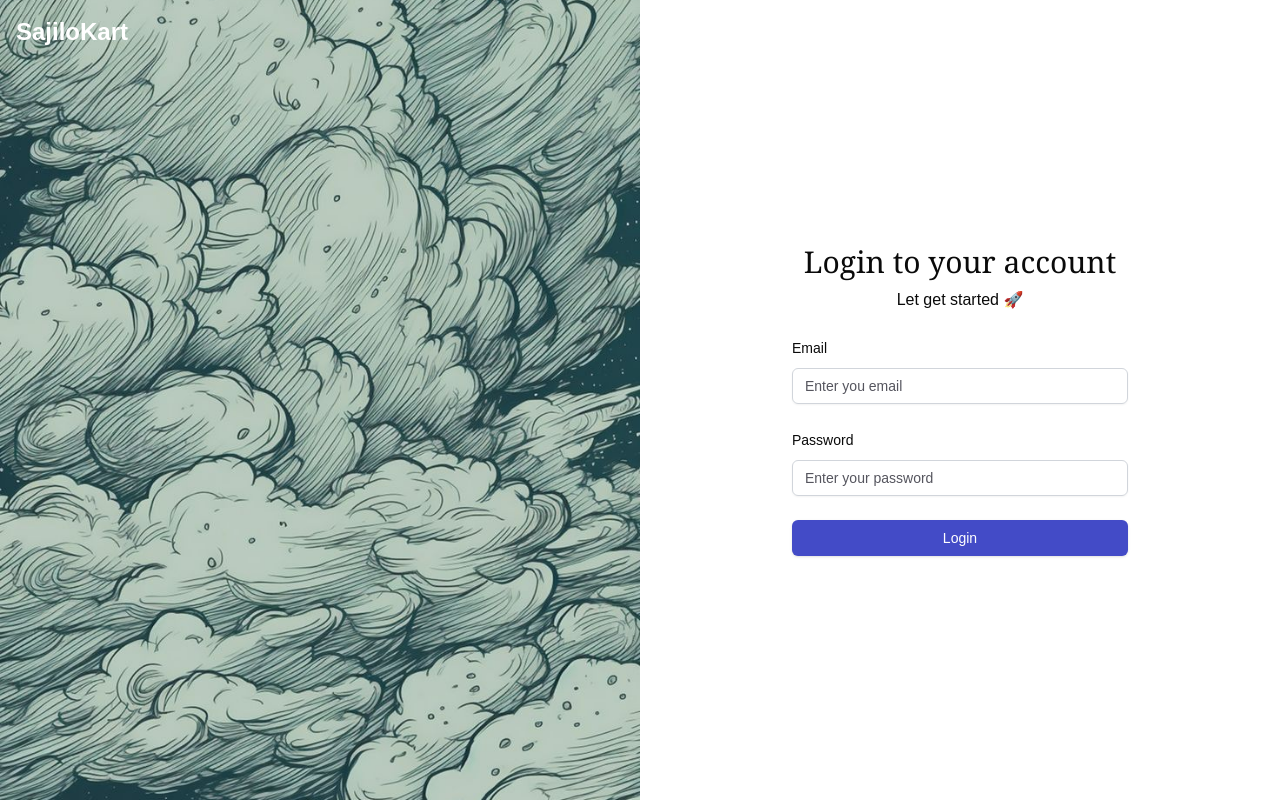
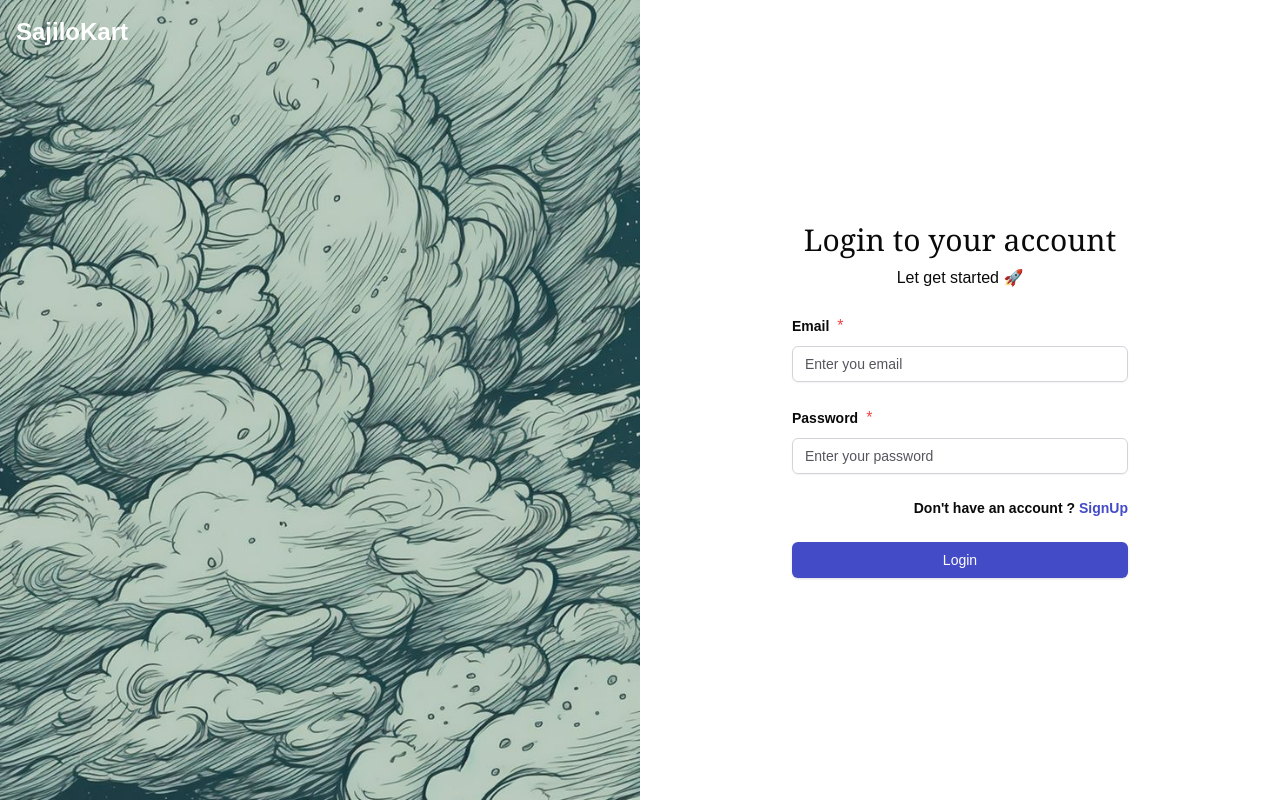
Before and after one commit to PramisGrg/Sajilokart-frontend, a Next.js app: page /auth/login in a window 1280 px wide. Built offline with nearby package versions, Linux system fonts and the light colour scheme.

Commit message:
feat: login with zod and react-hook-form

```diff
--- a/app/auth/login/page.tsx
+++ b/app/auth/login/page.tsx
@@ -1,11 +1,28 @@
+"use client";
 import Image from "next/image";
 import React from "react";
 import loginImage from "@/public/cloud.jpeg";
 import { Input } from "@/components/ui/input";
 import { Button } from "@/components/ui/button";
 import { Label } from "@/components/ui/label";
+import Link from "next/link";
+import { zodResolver } from "@hookform/resolvers/zod";
+import { useForm } from "react-hook-form";
+import { loginSchema, TloginSchema } from "@/schemas/auth.schema";
 
 const Page = () => {
+  const {
+    register,
+    handleSubmit,
+    formState: { errors },
+  } = useForm<TloginSchema>({
+    resolver: zodResolver(loginSchema),
+  });
+
+  const onSubmit = (values: TloginSchema) => {
+    console.log(values);
+  };
+
   return (
     <div className="grid grid-cols-1 md:grid-cols-2">
       <div className="w-full relative">
@@ -25,7 +42,10 @@ const Page = () => {
       </div>
 
       <div className="flex justify-center items-center min-h-screen">
-        <div className="p-8 rounded-md space-y-6 min-w-[400px]">
+        <form
+          onSubmit={handleSubmit(onSubmit)}
+          className="p-8 rounded-md space-y-6 min-w-[400px]"
+        >
           <div className="space-y-2">
             <h1 className="text-center text-3xl font-serif">
               Login to your account
@@ -33,22 +53,43 @@ const Page = () => {
             <p className="text-center font-thin">Let get started 🚀</p>
           </div>
           <div className="space-y-2">
-            <Label>Email</Label>
+            <Label className="font-bold">Email</Label>
+            <span className="text-red-500 ml-2">*</span>
             <Input
+              {...register("email")}
               className="border border-gray-300"
               placeholder="Enter you email"
             />
+            {errors.email && (
+              <p className="text-red-500 text-sm">{errors.email.message}</p>
+            )}
           </div>
           <div className="space-y-2">
-            <Label>Password</Label>
+            <Label className="font-bold">Password</Label>
+            <span className="text-red-500 ml-2">*</span>
             <Input
+              {...register("password")}
               className="border border-gray-300"
               type="password"
               placeholder="Enter your password"
             />
+            {errors.password && (
+              <p className="text-red-500 text-sm">{errors.password.message}</p>
+            )}
           </div>
-          <Button className="w-full">Login</Button>
-        </div>
+          <div className="flex gap-1 text-sm justify-end">
+            <p className="font-bold">Don&apos;t have an account ?</p>
+            <Link
+              className="text-primary justify-end font-bold"
+              href={"/auth/register"}
+            >
+              SignUp
+            </Link>
+          </div>
+          <Button type="submit" className="w-full">
+            Login
+          </Button>
+        </form>
       </div>
     </div>
   );
--- a/app/auth/register/page.tsx
+++ b/app/auth/register/page.tsx
@@ -3,7 +3,7 @@ import React from "react";
 const page = () => {
   return (
     <div>
-      <h1>This is register</h1>
+      <h1>This is time</h1>
     </div>
   );
 };
--- a/app/cart/page.tsx
+++ b/app/cart/page.tsx
@@ -1,6 +1,25 @@
-import React from "react";
+"use client";
+import { axiosInstance } from "@/services/axios";
+import React, { useEffect, useState } from "react";
 
-const page = () => {
+const Cart = () => {
+  const [data, setData] = useState(null);
+
+  useEffect(() => {
+    const fetchData = async () => {
+      try {
+        const response = await axiosInstance.get("/product");
+        console.log(response, "This is response");
+        setData(response.data);
+      } catch (error) {
+        console.error(error);
+      }
+    };
+
+    fetchData();
+  }, []); // Empty dependency array ensures it
+  console.log(data, "This is data");
+
   return (
     <div>
       <h1>This is cart</h1>
@@ -8,4 +27,4 @@ const page = () => {
   );
 };
 
-export default page;
+export default Cart;
--- /dev/null
+++ b/app/table/table.tsx
@@ -0,0 +1,14 @@
+import { axiosInstance } from "@/services/axios";
+import React from "react";
+
+const table = async () => {
+  const response = await axiosInstance.get("/product");
+  console.log(response, "This isresponse");
+  return (
+    <div>
+      <h1>I am table</h1>
+    </div>
+  );
+};
+
+export default table;
--- a/package.json
+++ b/package.json
@@ -9,6 +9,7 @@
     "lint": "next lint"
   },
   "dependencies": {
+    "@hookform/resolvers": "^4.0.0",
     "@radix-ui/react-label": "^2.1.2",
     "@radix-ui/react-slot": "^1.1.2",
     "@tanstack/react-query": "^5.66.0",
@@ -16,10 +17,12 @@
     "class-variance-authority": "^0.7.1",
     "clsx": "^2.1.1",
     "lucide-react": "^0.475.0",
+    "nativewind": "^4.1.23",
     "next": "15.1.6",
     "react": "^19.0.0",
     "react-dom": "^19.0.0",
     "react-hook-form": "^7.54.2",
+    "react-icons": "^5.4.0",
     "tailwind-merge": "^3.0.1",
     "tailwindcss-animate": "^1.0.7",
     "zod": "^3.24.1"
@@ -32,7 +35,7 @@
     "eslint": "^9",
     "eslint-config-next": "15.1.6",
     "postcss": "^8",
-    "tailwindcss": "^3.4.1",
+    "tailwindcss": "^3.4.17",
     "typescript": "^5"
   }
 }
--- a/tailwind.config.ts
+++ b/tailwind.config.ts
@@ -1,4 +1,5 @@
 import type { Config } from "tailwindcss";
+import tailwindAnimate from "tailwindcss-animate";
 
 export default {
   darkMode: ["class"],
@@ -10,53 +11,53 @@ export default {
   theme: {
     extend: {
       colors: {
-  			background: 'hsl(var(--background))',
-  			foreground: 'hsl(var(--foreground))',
+        background: "hsl(var(--background))",
+        foreground: "hsl(var(--foreground))",
         card: {
-  				DEFAULT: 'hsl(var(--card))',
-  				foreground: 'hsl(var(--card-foreground))'
+          DEFAULT: "hsl(var(--card))",
+          foreground: "hsl(var(--card-foreground))",
         },
         popover: {
-  				DEFAULT: 'hsl(var(--popover))',
-  				foreground: 'hsl(var(--popover-foreground))'
+          DEFAULT: "hsl(var(--popover))",
+          foreground: "hsl(var(--popover-foreground))",
         },
         primary: {
-  				DEFAULT: 'hsl(var(--primary))',
-  				foreground: 'hsl(var(--primary-foreground))'
+          DEFAULT: "hsl(var(--primary))",
+          foreground: "hsl(var(--primary-foreground))",
         },
         secondary: {
-  				DEFAULT: 'hsl(var(--secondary))',
-  				foreground: 'hsl(var(--secondary-foreground))'
+          DEFAULT: "hsl(var(--secondary))",
+          foreground: "hsl(var(--secondary-foreground))",
         },
         muted: {
-  				DEFAULT: 'hsl(var(--muted))',
-  				foreground: 'hsl(var(--muted-foreground))'
+          DEFAULT: "hsl(var(--muted))",
+          foreground: "hsl(var(--muted-foreground))",
         },
         accent: {
-  				DEFAULT: 'hsl(var(--accent))',
-  				foreground: 'hsl(var(--accent-foreground))'
+          DEFAULT: "hsl(var(--accent))",
+          foreground: "hsl(var(--accent-foreground))",
         },
         destructive: {
-  				DEFAULT: 'hsl(var(--destructive))',
-  				foreground: 'hsl(var(--destructive-foreground))'
+          DEFAULT: "hsl(var(--destructive))",
+          foreground: "hsl(var(--destructive-foreground))",
         },
-  			border: 'hsl(var(--border))',
-  			input: 'hsl(var(--input))',
-  			ring: 'hsl(var(--ring))',
+        border: "hsl(var(--border))",
+        input: "hsl(var(--input))",
+        ring: "hsl(var(--ring))",
         chart: {
-  				'1': 'hsl(var(--chart-1))',
-  				'2': 'hsl(var(--chart-2))',
-  				'3': 'hsl(var(--chart-3))',
-  				'4': 'hsl(var(--chart-4))',
-  				'5': 'hsl(var(--chart-5))'
-  			}
+          "1": "hsl(var(--chart-1))",
+          "2": "hsl(var(--chart-2))",
+          "3": "hsl(var(--chart-3))",
+          "4": "hsl(var(--chart-4))",
+          "5": "hsl(var(--chart-5))",
+        },
       },
       borderRadius: {
-  			lg: 'var(--radius)',
-  			md: 'calc(var(--radius) - 2px)',
-  			sm: 'calc(var(--radius) - 4px)'
-  		}
-  	}
+        lg: "var(--radius)",
+        md: "calc(var(--radius) - 2px)",
+        sm: "calc(var(--radius) - 4px)",
       },
-  plugins: [require("tailwindcss-animate")],
+    },
+  },
+  plugins: [tailwindAnimate],
 } satisfies Config;
```
Also changed, not shown: 1 other file (tests, documents, lock files or other folders). Lines whose indentation alone changed are shown as unchanged.
